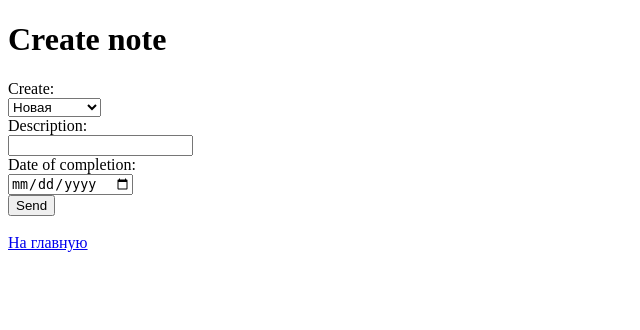
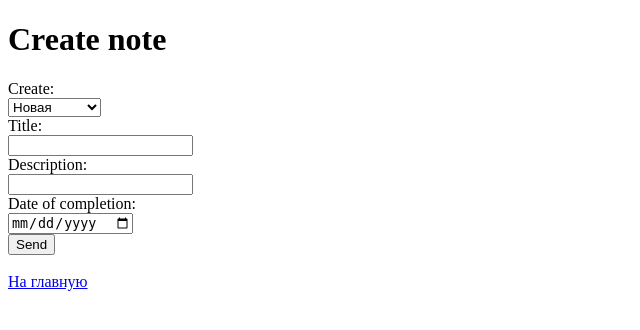
Before and after one commit to ErmekS/homework45, a Django app: page /sketch/add/ in a window 1280 px wide. Shown: the top 330 px of the page, without its empty margins (0-640 px from the left). Run offline with Django 4.2, Linux system fonts and the light colour scheme.

Commit message:
Добавил title и тег if else для обработки NONE

```diff
--- a/webapp/templates/create.html
+++ b/webapp/templates/create.html
@@ -17,6 +17,8 @@
         {% endfor %}
     </select>
     <br/>
+    <label>Title:</label><br/>
+    <input type="text" name="title"/><br/>
     <label>Description:</label><br/>
     <input type="text" name="description"/><br/>
     <label for="date_of_completion">Date of completion:</label><br/>
--- a/webapp/views.py
+++ b/webapp/views.py
@@ -21,17 +21,18 @@ def create_sketchpad(request):
     if request.method == "GET":
         return render(request, "create.html", {"statuses": STATUS_CHOICES})
     else:
+        title = request.POST.get("title")
         description = request.POST.get("description")
         status = request.POST.get("status")
         date_of_completion = request.POST.get("date_of_completion")
         if date_of_completion == '':
             date_of_completion = None
-            new_sketchpad = Sketchpad.objects.create(description=description, status=status, date_of_completion=date_of_completion)
+            new_sketchpad = Sketchpad.objects.create(title=title, description=description, status=status, date_of_completion=date_of_completion)
             # context = {"sketchpad": new_sketchpad}
             # return render(request, "sketchpad_view.html", context)
             return redirect("sketchpad_view", pk=new_sketchpad.pk)
         else:
-            new_sketchpad = Sketchpad.objects.create(description=description, status=status,date_of_completion=date_of_completion)
+            new_sketchpad = Sketchpad.objects.create(title=title, description=description, status=status,date_of_completion=date_of_completion)
             # context = {"sketchpad": new_sketchpad}
             # return render(request, "sketchpad_view.html", context)
             return redirect("sketchpad_view", pk=new_sketchpad.pk)
```
Also changed, not shown: webapp/templates/index.html (+9 -1 lines), webapp/templates/sketchpad_view.html (+9 -1 lines).
